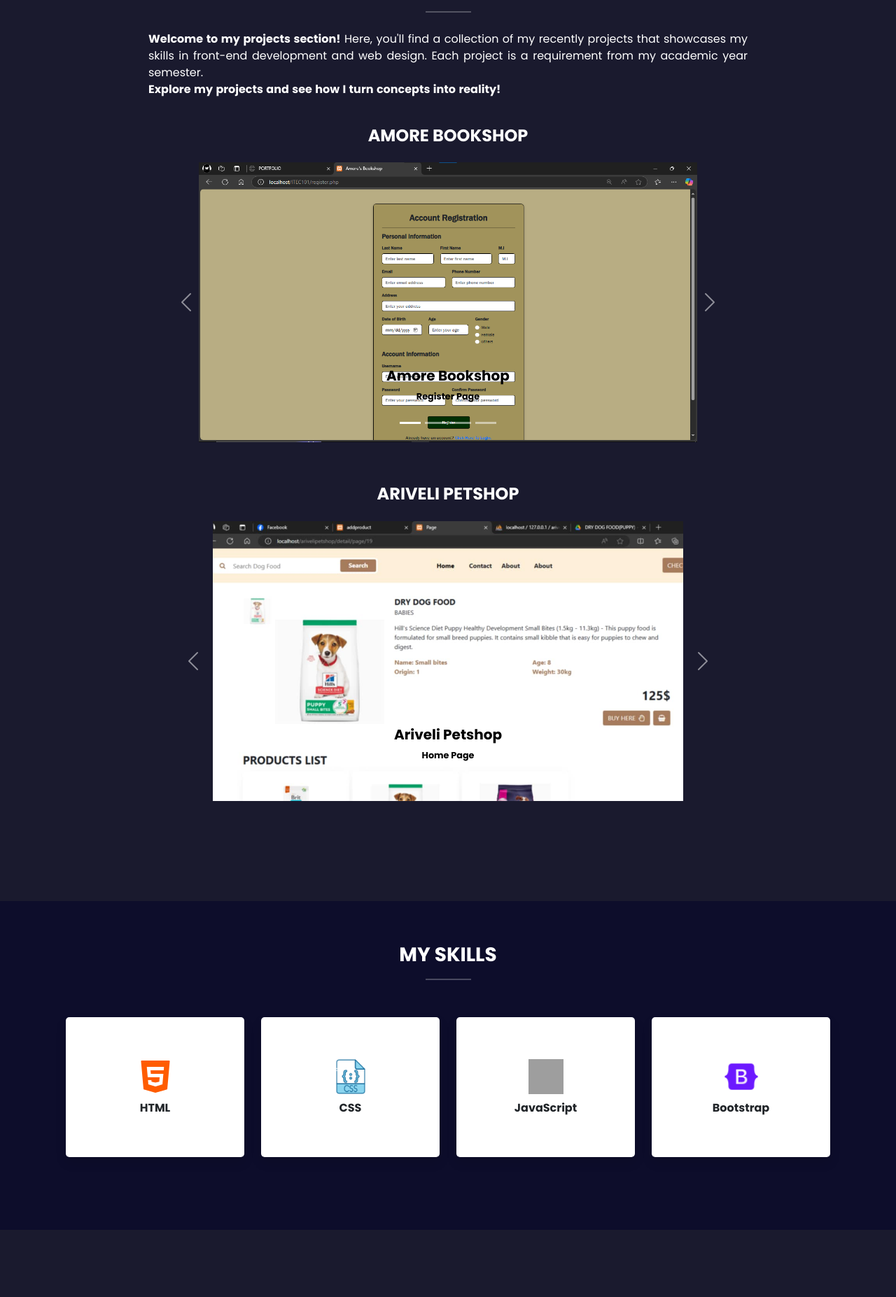
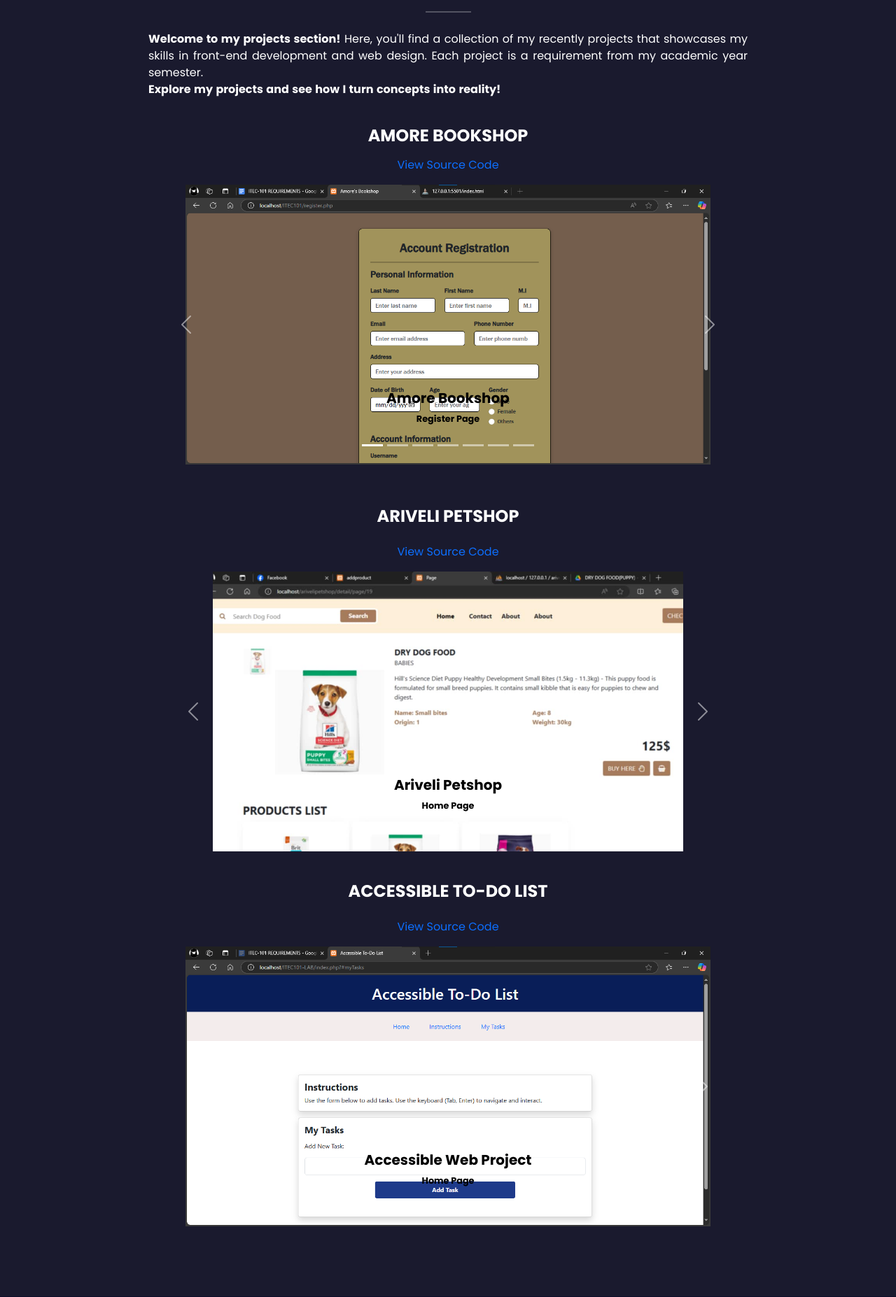
Before and after one commit to sachiicxz/WebPortfolio, a PHP site: page / in a window 1280 px wide. Shown: the part 2343-4197 px from the top of the page at 70% size. Run offline with PHP 8.4, Linux system fonts and the light colour scheme; grey boxes are pictures that could not be loaded.

Commit message:
final update

```diff
--- a/css/main.css
+++ b/css/main.css
@@ -366,12 +366,26 @@ section {
     background-color: #1a1a2e;
 }
 
+
+.code {
+    text-decoration: none;
+    text-align: center;
+}
+
+.to-do-lidt{
+
+}
 #projectCarousel {
     max-height: 500px;
     object-fit: contain;
 }
 
 #projectCarouselTwo {
+    max-height: 800px;
+    object-fit: contain;
+}
+
+#projectCarouselThree {
     max-height: 800px;
     object-fit: contain;
 }
--- a/css/style.css
+++ b/css/style.css
@@ -117,6 +117,9 @@
     object-fit: contain;
 }
 
+.btn-primary{
+    text-decoration: none;
+}
 .carousel-caption {
     font-size: 0.8rem;
 }
--- a/index.html
+++ b/index.html
@@ -302,7 +302,10 @@
             </div>
 
             <div class="row mt-4">
-                <h4 class="text-center fw-bold text-white mb-4">AMORE BOOKSHOP</h4>
+                <h4 class="text-center fw-bold text-white mb-3">AMORE BOOKSHOP</h4>
+
+                <a href="https://github.com/sachiicxz/amore_bookshop" target="_blank" class="code mb-3">View Source
+                    Code</a>
 
                 <!-- Bootstrap Carousel with Labels -->
                 <div id="projectCarousel" class="carousel slide animate__animated animate__fadeInLeft"
@@ -316,6 +319,12 @@
                             aria-label="Project 3"></button>
                         <button type="button" data-bs-target="#projectCarousel" data-bs-slide-to="3"
                             aria-label="Project 4"></button>
+                        <button type="button" data-bs-target="#projectCarousel" data-bs-slide-to="4"
+                            aria-label="Project 5"></button>
+                        <button type="button" data-bs-target="#projectCarousel" data-bs-slide-to="5"
+                            aria-label="Project 6"></button>
+                        <button type="button" data-bs-target="#projectCarousel" data-bs-slide-to="6"
+                            aria-label="Project 7"></button>
                     </div>
 
                     <div class="carousel-inner">
@@ -336,7 +345,15 @@
                         </div>
 
                         <div class="carousel-item">
-                            <img src="projects/amorelogin.png" class="d-block w-100" alt="Project 3">
+                            <img src="projects/forgotsent.png" class="d-block w-100" alt="Project 3">
+                            <div class="carousel-caption d-md-block">
+                                <h5 class="text-black fw-bold">Amore Bookshop</h5>
+                                <p class="text-black fw-bold">Forgot Password Page</p>
+                            </div>
+                        </div>
+
+                        <div class="carousel-item">
+                            <img src="projects/amorelogin.png" class="d-block w-100" alt="Project 4">
                             <div class="carousel-caption  d-md-block">
                                 <h5 class="text-black fw-bold">Amore Bookshop</h5>
                                 <p class="text-black fw-bold">Login Page</p>
@@ -344,10 +361,27 @@
                         </div>
 
                         <div class="carousel-item">
-                            <img src="projects/amorehome.png" class="d-block w-100" alt="Project 4">
+                            <img src="projects/amorehome.png" class="d-block w-100" alt="Project 5">
                             <div class="carousel-caption d-md-block">
                                 <h5 class="text-black fw-bold">Amore Bookshop</h5>
                                 <p class="text-black fw-bold">Home Page</p>
+                            </div>
+                        </div>
+
+
+                        <div class="carousel-item">
+                            <img src="projects/readlist.png" class="d-block w-100" alt="Project 6">
+                            <div class="carousel-caption d-md-block">
+                                <h5 class="text-black fw-bold">Amore Bookshop</h5>
+                                <p class="text-black fw-bold">Readlist Page</p>
+                            </div>
+                        </div>
+
+                        <div class="carousel-item">
+                            <img src="projects/contact&footer.png" class="d-block w-100" alt="Project 7">
+                            <div class="carousel-caption d-md-block">
+                                <h5 class="text-black fw-bold">Amore Bookshop</h5>
+                                <p class="text-black fw-bold">Contact Page</p>
                             </div>
                         </div>
                     </div>
@@ -369,6 +403,12 @@
 
             <div class="works">
                 <h4 class="text-center fw-bold text-white mb-4">ARIVELI PETSHOP</h4>
+
+                <div class="text-center mb-3">
+                    <a href="https://github.com/sachiicxz/ariveli_petshop" target="_blank" class="code">View Source
+                        Code</a>
+                </div>
+
                 <!-- Bootstrap Carousel with Labels -->
                 <div id="projectCarouselTwo" class="carousel slide animate__animated animate__fadeInLeft"
                     data-bs-ride="carousel">
@@ -420,6 +460,78 @@
                     </button>
                 </div>
             </div>
+
+            <div class="to-do-list">
+                <h4 class="text-center fw-bold text-white mb-4">ACCESSIBLE TO-DO LIST</h4>
+
+                <div class="text-center mb-3">
+                    <a href="https://github.com/sachiicxz/Accessible_Web_Project" target="_blank" class="code">View
+                        Source
+                        Code</a>
+                </div>
+
+                <!-- Bootstrap Carousel with Labels -->
+                <div id="projectCarouselThree" class="carousel slide animate__animated animate__fadeInLeft"
+                    data-bs-ride="carousel">
+                    <div class="carousel-indicators">
+                        <button type="button" data-bs-target="#projectCarouselTwo" data-bs-slide-to="0" class="active"
+                            aria-current="true" aria-label="Project 1"></button>
+                        <button type="button" data-bs-target="#projectCarouselTwo" data-bs-slide-to="1"
+                            aria-label="Project 2"></button>
+                        <button type="button" data-bs-target="#projectCarouselTwo" data-bs-slide-to="2"
+                            aria-label="Project 3"></button>
+                        <button type="button" data-bs-target="#projectCarouselTwo" data-bs-slide-to="3"
+                            aria-label="Project 4"></button>
+                    </div>
+
+                    <div class="carousel-inner">
+                        <div class="carousel-item active">
+                            <img src="projects/accHome.png" class="d-block w-100" alt="Project 1">
+                            <div class="carousel-caption d-md-block">
+                                <h5 class="text-black fw-bold">Accessible Web Project</h5>
+                                <p class="text-black fw-bold">Home Page</p>
+                            </div>
+                        </div>
+
+                        <div class="carousel-item">
+                            <img src="projects/accAddTask.png" class="d-block w-100" alt="Project 2">
+                            <div class="carousel-caption d-md-block">
+                                <h5 class="text-black fw-bold">Accessible Web Project</h5>
+                                <p class="text-black fw-bold">Add Task Page</p>
+                            </div>
+                        </div>
+
+                        <div class="carousel-item">
+                            <img src="projects/accAddedTask.png" class="d-block w-100" alt="Project 3">
+                            <div class="carousel-caption d-md-block">
+                                <h5 class="text-black fw-bold">Accessible Web Project</h5>
+                                <p class="text-black fw-bold">Added Task</p>
+                            </div>
+                        </div>
+
+                        <div class="carousel-item">
+                            <img src="projects/accAdd.png" class="d-block w-100" alt="Project 4">
+                            <div class="carousel-caption d-md-block">
+                                <h5 class="text-black fw-bold">Accessible Web Project</h5>
+                                <p class="text-black fw-bold">Added Task</p>
+                            </div>
+                        </div>
+                    </div>
+
+                    <button class="carousel-control-prev" type="button" data-bs-target="#projectCarouselThree"
+                        data-bs-slide="prev">
+                        <span class="carousel-control-prev-icon" aria-hidden="true"></span>
+                        <span class="visually-hidden">Previous</span>
+                    </button>
+
+                    <button class="carousel-control-next" type="button" data-bs-target="#projectCarouselThree"
+                        data-bs-slide="next">
+                        <span class="carousel-control-next-icon" aria-hidden="true"></span>
+                        <span class="visually-hidden">Next</span>
+                    </button>
+                </div>
+            </div>
+        </div>
     </section>
 
     <!--skills section-->
```
Also changed, not shown: exams.html (+3 -30 lines), projects/accAdd.png (added), projects/accAddTask.png (added), projects/accAddedTask.png (added), projects/accHome.png (added), projects/amoreforgot.png, projects/amorehome.png, projects/amorelogin.png, projects/amoreregister.png, projects/contact&footer.png (added), projects/forgotsent.png (added), projects/readlist.png (added), projects/scratch1.png (deleted), projects/scratch2.png (deleted), 2 more files.
